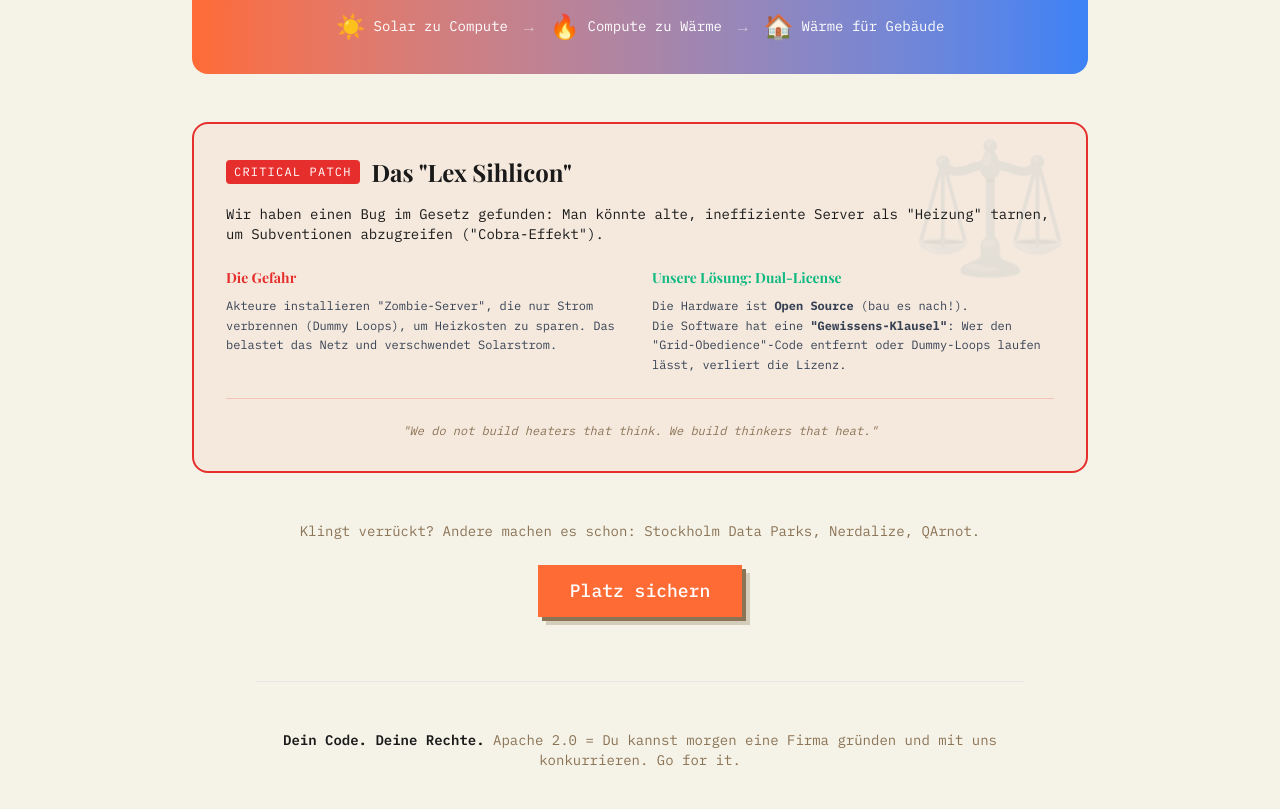
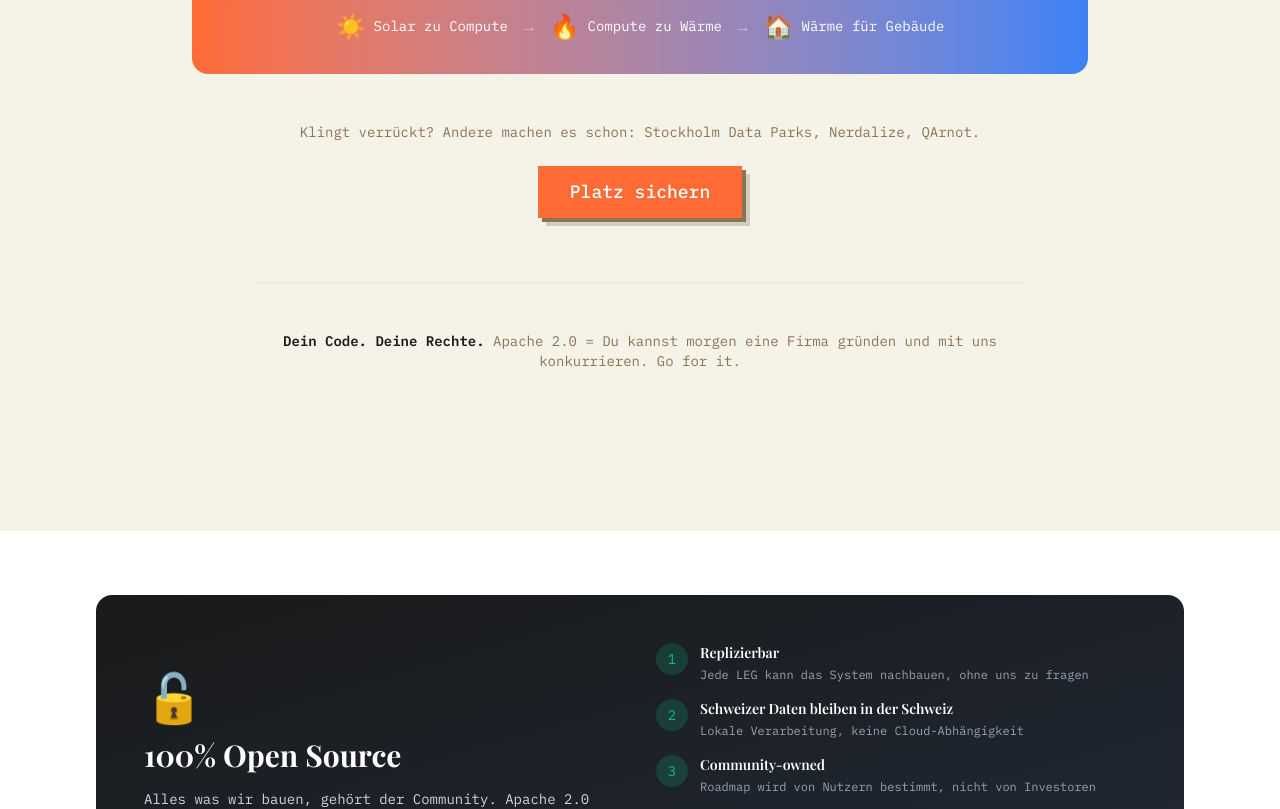
Before and after one commit to wgusta/sihlhack, a Next.js app: page / in a window 1280 px wide. Shown: the part 5080-5889 px from the top of the page. Built offline with nearby package versions, Linux system fonts and the light colour scheme.

Commit message:
Improve German translations and UI updates: remove Lex Sihlicon section, naturalize language, update thermal section background

```diff
--- a/app/challenges/page.tsx
+++ b/app/challenges/page.tsx
@@ -214,7 +214,7 @@ export default function ChallengesPage() {
         </div>
 
         {/* Thermal Architecture Challenge */}
-        <section className="py-16 bg-off-white">
+        <section className="py-16 bg-gradient-to-br from-thermal-orange/5 via-off-white to-compute-blue/5">
           <div className="mx-auto max-w-5xl px-4 sm:px-6 lg:px-8">
             <div className="text-center mb-12">
               <span className="font-mono text-sm text-thermal-orange uppercase tracking-widest">
--- a/components/landing/PostEventPathSection.tsx
+++ b/components/landing/PostEventPathSection.tsx
@@ -28,14 +28,14 @@ export function PostEventPathSection() {
                   Follow-up Hackathon: 1:1 Prototypen
                 </h3>
                 <p className="font-mono text-sm text-gray-300 mb-4 leading-relaxed">
-                  Der nächste Schritt: Bau von vollskalierten Prototypen für echte LEG-Deployments.
+                  Der nächste Schritt: Prototypen in echter Größe für echte LEG-Einsätze.
                   Teams arbeiten an konkreten Standorten mit realen Anforderungen.
                   Hardware, die tatsächlich in Produktion geht.
                 </p>
                 <ul className="space-y-2 font-mono text-xs text-gray-400">
                   <li className="flex items-start gap-2">
                     <span className="text-thermal-orange mt-1">→</span>
-                    <span>Vollskalierte Hardware (kein Demo-Scale)</span>
+                    <span>Hardware in echter Größe (keine Demo-Versionen)</span>
                   </li>
                   <li className="flex items-start gap-2">
                     <span className="text-thermal-orange mt-1">→</span>
@@ -90,8 +90,8 @@ export function PostEventPathSection() {
                   LEG DIY: Selbstbau-Anleitung
                 </h3>
                 <p className="font-mono text-sm text-gray-300 mb-4 leading-relaxed">
-                  Komplette Bauanleitungen, BOM-Listen und Schritt-für-Schritt Guides für LEGs,
-                  die ihren eigenen Sihlicon Hub bauen wollen. Community-Support, Workshops,
+                  Komplette Bauanleitungen, Materiallisten und Schritt-für-Schritt-Anleitungen für LEGs,
+                  die ihren eigenen Sihlicon Hub bauen wollen. Community-Support, Workshops
                   und dokumentierte Erfahrungen von anderen LEGs.
                 </p>
                 <ul className="space-y-2 font-mono text-xs text-gray-400">
@@ -122,7 +122,7 @@ export function PostEventPathSection() {
                 </h3>
                 <p className="font-mono text-sm text-gray-300 mb-4 leading-relaxed">
                   Unternehmen können Sihlicon Hubs für LEGs bauen und installieren,
-                  unter strikten Open Source Richtlinien. Kein Vendor Lock-in,
+                  unter strikten Open-Source-Richtlinien. Kein Vendor Lock-in,
                   vollständige Transparenz, Community-zertifizierte Partner.
                 </p>
                 <ul className="space-y-2 font-mono text-xs text-gray-400 mb-4">
@@ -141,7 +141,7 @@ export function PostEventPathSection() {
                 </ul>
                 <div className="mt-4 p-3 bg-sihl-red/20 border border-sihl-red/30 rounded-lg">
                   <p className="font-mono text-xs text-sihl-red">
-                    ⚠️ Richtlinien: Alle Modifikationen müssen Open Source bleiben.
+                    ⚠️ Richtlinien: Alle Änderungen müssen Open Source bleiben.
                     Keine proprietären Erweiterungen. Community-Review erforderlich.
                   </p>
                 </div>
--- a/components/landing/WhyItMattersSection.tsx
+++ b/components/landing/WhyItMattersSection.tsx
@@ -106,49 +106,6 @@ export function WhyItMattersSection() {
           </div>
         </div>
 
-        {/* The Legal Patch: Anti-Cobra */}
-        <div className="mt-12 max-w-4xl mx-auto">
-          <div className="border-2 border-sihl-red bg-sihl-red/5 rounded-2xl p-8 relative overflow-hidden">
-            <div className="absolute top-0 right-0 p-4 opacity-10 text-9xl">⚖️</div>
-            <div className="relative z-10">
-              <div className="flex items-center gap-3 mb-4">
-                <span className="bg-sihl-red text-white text-xs font-mono px-2 py-1 uppercase tracking-widest rounded">
-                  Critical Patch
-                </span>
-                <h3 className="font-display text-2xl font-bold text-brand-black">
-                  Das "Lex Sihlicon"
-                </h3>
-              </div>
-
-              <p className="font-mono text-sm text-brand-black mb-4">
-                Wir haben einen Bug im Gesetz gefunden: Man könnte alte, ineffiziente Server als "Heizung" tarnen, um Subventionen abzugreifen ("Cobra-Effekt").
-              </p>
-
-              <div className="grid md:grid-cols-2 gap-6 mt-6">
-                <div>
-                  <h4 className="font-bold text-sihl-red font-mono text-sm mb-2">Die Gefahr</h4>
-                  <p className="text-xs font-mono text-gray-700 leading-relaxed">
-                    Akteure installieren "Zombie-Server", die nur Strom verbrennen (Dummy Loops), um Heizkosten zu sparen. Das belastet das Netz und verschwendet Solarstrom.
-                  </p>
-                </div>
-                <div>
-                  <h4 className="font-bold text-grid-green font-mono text-sm mb-2">Unsere Lösung: Dual-License</h4>
-                  <p className="text-xs font-mono text-gray-700 leading-relaxed">
-                    Die Hardware ist <strong>Open Source</strong> (bau es nach!).<br/>
-                    Die Software hat eine <strong>"Gewissens-Klausel"</strong>: Wer den "Grid-Obedience"-Code entfernt oder Dummy-Loops laufen lässt, verliert die Lizenz.
-                  </p>
-                </div>
-              </div>
-
-              <div className="mt-6 pt-6 border-t border-sihl-red/20">
-                <p className="text-xs font-mono text-historic-sepia italic text-center">
-                  "We do not build heaters that think. We build thinkers that heat."
-                </p>
-              </div>
-            </div>
-          </div>
-        </div>
-
         {/* CTA */}
         <div className="mt-12 text-center">
           <p className="font-mono text-sm text-historic-sepia mb-6">
--- a/components/ui/PrototypeVisualization.tsx
+++ b/components/ui/PrototypeVisualization.tsx
@@ -551,22 +551,22 @@ export function PrototypeVisualization() {
       <div className="mt-8 bg-gradient-to-br from-gray-50 to-white rounded-2xl border border-gray-200 p-6 md:p-8">
         <div className="flex items-center gap-3 mb-4">
           <span className="bg-grid-green/20 text-grid-green px-3 py-1 rounded-full font-mono text-xs font-bold border border-grid-green/30">
-            v2: Produktionsmaßstab
+            v2: Produktionsreife
           </span>
           <span className="text-gray-500 font-mono text-xs">Als Nächstes</span>
         </div>
 
         <h3 className="font-accent text-xl md:text-2xl text-brand-black mb-4">
-          Der wirtschaftlich tragfähige nächste Schritt
+          Der nächste Schritt: Wirtschaftlich rentabel
         </h3>
 
         <div className="grid md:grid-cols-2 gap-6">
           <div>
             <p className="text-gray-600 text-sm leading-relaxed mb-4">
-              Version 2 skaliert den Machbarkeitsnachweis zu einem wirtschaftlich selbsttragenden System.
-              Während v1 den geschlossenen Energiefluss mit einem 150W-Panel und 20L-Tank demonstriert,
-              <strong className="text-brand-black"> zielt v2 auf echte Gebäudeintegration</strong>:
-              Multi-kW-Solaranlagen, industrielle Immersionskühlung und vollständige HLK-Integration.
+              Version 2 macht aus dem Prototypen ein System, das sich selbst trägt.
+              Während v1 den Energiekreislauf mit einem 150W-Panel und 20L-Tank zeigt,
+              <strong className="text-brand-black"> geht es bei v2 um echte Gebäudeintegration</strong>:
+              Solaranlagen im Kilowatt-Bereich, professionelle Immersionskühlung und vollständige Heizungsintegration.
             </p>
             <ul className="space-y-2">
               <li className="flex items-start gap-2 text-sm">
@@ -575,11 +575,11 @@ export function PrototypeVisualization() {
               </li>
               <li className="flex items-start gap-2 text-sm">
                 <span className="text-compute-blue font-bold">⬢</span>
-                <span className="text-gray-700"><strong>GPU-Cluster</strong> mit kommerzieller Wärmerückgewinnung</span>
+                <span className="text-gray-700"><strong>GPU-Cluster</strong> mit professioneller Wärmerückgewinnung</span>
               </li>
               <li className="flex items-start gap-2 text-sm">
                 <span className="text-thermal-orange font-bold">◉</span>
-                <span className="text-gray-700"><strong>200L+ Tanks</strong> für echten Warmwasserbedarf</span>
+                <span className="text-gray-700"><strong>200L+ Tanks</strong> für den tatsächlichen Warmwasserbedarf</span>
               </li>
             </ul>
           </div>
@@ -624,8 +624,8 @@ export function PrototypeVisualization() {
         </div>
 
         <p className="text-gray-500 text-xs mt-6 font-mono">
-          Der Hackathon baut v1 als messbaren geschlossenen Kreislauf-Nachweis. Die Extrapolation auf v2 zeigt
-          kommerzielle Tragfähigkeit: gleiche Physik, größerer Maßstab, echte wirtschaftliche Rendite aus Rechenumsatz und Energieeinsparungen.
+          Der Hackathon baut v1 als funktionierenden Nachweis des geschlossenen Kreislaufs. Die Übertragung auf v2 zeigt,
+          dass es wirtschaftlich funktioniert: gleiche Physik, größerer Maßstab, echte Gewinne durch Rechenleistung und Energieeinsparungen.
         </p>
       </div>
     </div>
```
Also changed, not shown: 1 other file (tests, documents, lock files or other folders).
